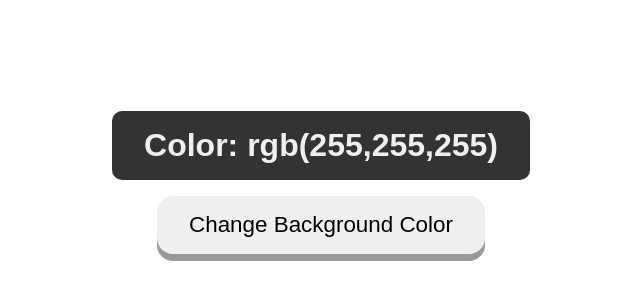
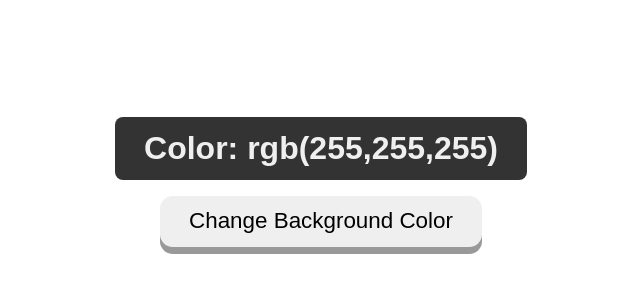
Before and after one commit to itsajaygaur/random-color, a plain HTML site: page index.html in a window 1280 px wide. Shown: the part 218-518 px from the top of the page, without its empty margins (319-959 px from the left). Drawn offline with Linux system fonts and the light colour scheme.

Commit message:
Update style.css

```diff
--- a/style.css
+++ b/style.css
@@ -16,15 +16,15 @@ main{
 }
 
 h1{
-    padding: 1rem 2rem;
+    padding: 0.8rem 1.8rem;
     background-color: #333;
     color: #efefef;
-    border-radius: 10px;
+    border-radius: 8px;
 }
 
 button{
-    padding: 1rem 2rem;
-    border-radius: 1rem;
+    padding: 0.8rem 1.8rem;
+    border-radius: 0.8rem;
     font-size: 1.4rem;
     margin-top: 1rem;
     border: none;
```
